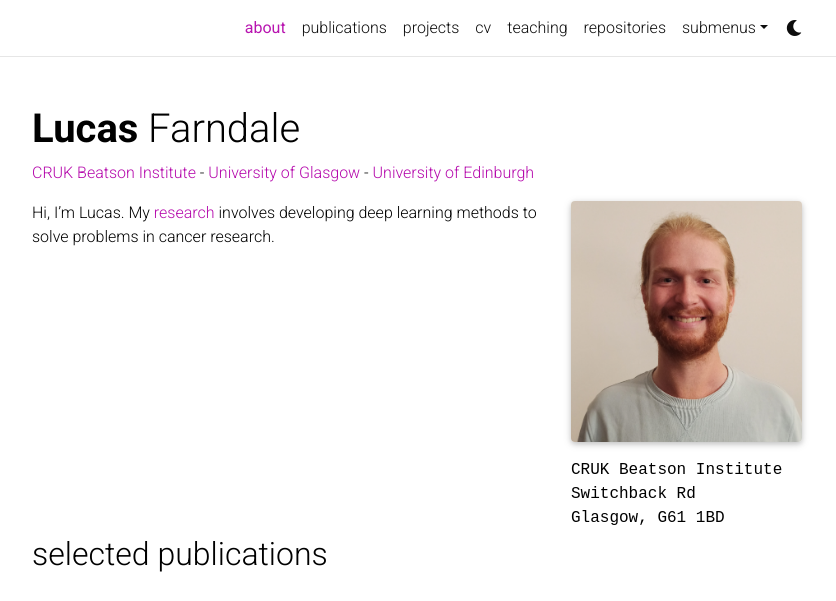
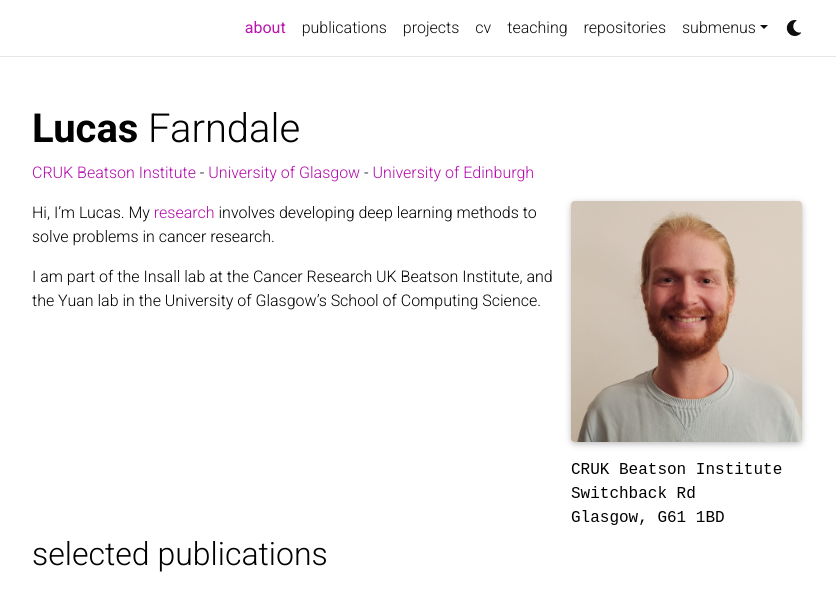
Before and after one commit to lucasfarndale/lucasfarndale.github.io, a Jekyll site: the page built from _pages/about.md, in a window 1280 px wide, cut to the strip 0-601 px from the top of the page. Shown: the whole strip, without its empty margins (223-1059 px from the left). Built offline with Jekyll 4.4.1, drawn with Linux system fonts in a browser that asks for light colours; full-size pictures stand in for the smaller copies a plugin makes; comment, search, counter and statistics services are not loaded; a style sheet for code colours, icons or effects is not loaded.

Commit message:
Update about.md

```diff
--- a/_pages/about.md
+++ b/_pages/about.md
@@ -21,3 +21,5 @@ social: true  # includes social icons at the bottom of the page
 
 
 Hi, I'm Lucas. My [research](/projects/) involves developing deep learning methods to solve problems in cancer research.
+
+I am part of the Insall lab at the Cancer Research UK Beatson Institute, and the Yuan lab in the University of Glasgow's School of Computing Science.
```
